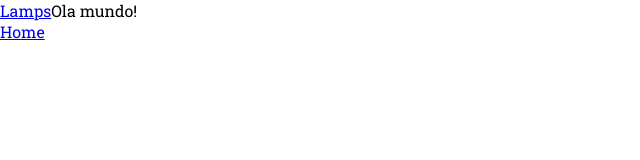
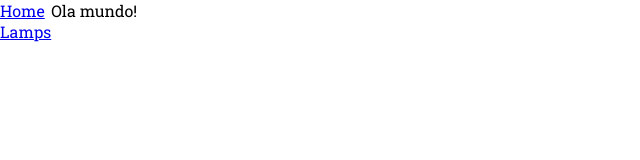
Before and after one commit to rafeira/lampadas, a React (Create React App) app: page / in a window 1280 px wide. Shown: the top 160 px of the page, without its empty margins (0-640 px from the left). Built offline with nearby package versions, Linux system fonts and the light colour scheme.

Commit message:
Change menu order and add divider element

```diff
--- a/src/components/SideBar.jsx
+++ b/src/components/SideBar.jsx
@@ -3,8 +3,9 @@ import './SideBar.css'
 const SideBar = (props) => {
   return (
     <div className="SideBar">
+      <Menu link={'/'} label={'Home'}></Menu>
+      <div className="menu-divider"></div>
       <Menu link={'/lamps'} label={'Lamps'}></Menu>
-      <Menu link={'/'} label={'Home'}></Menu>
     </div>
   );
 }
```
